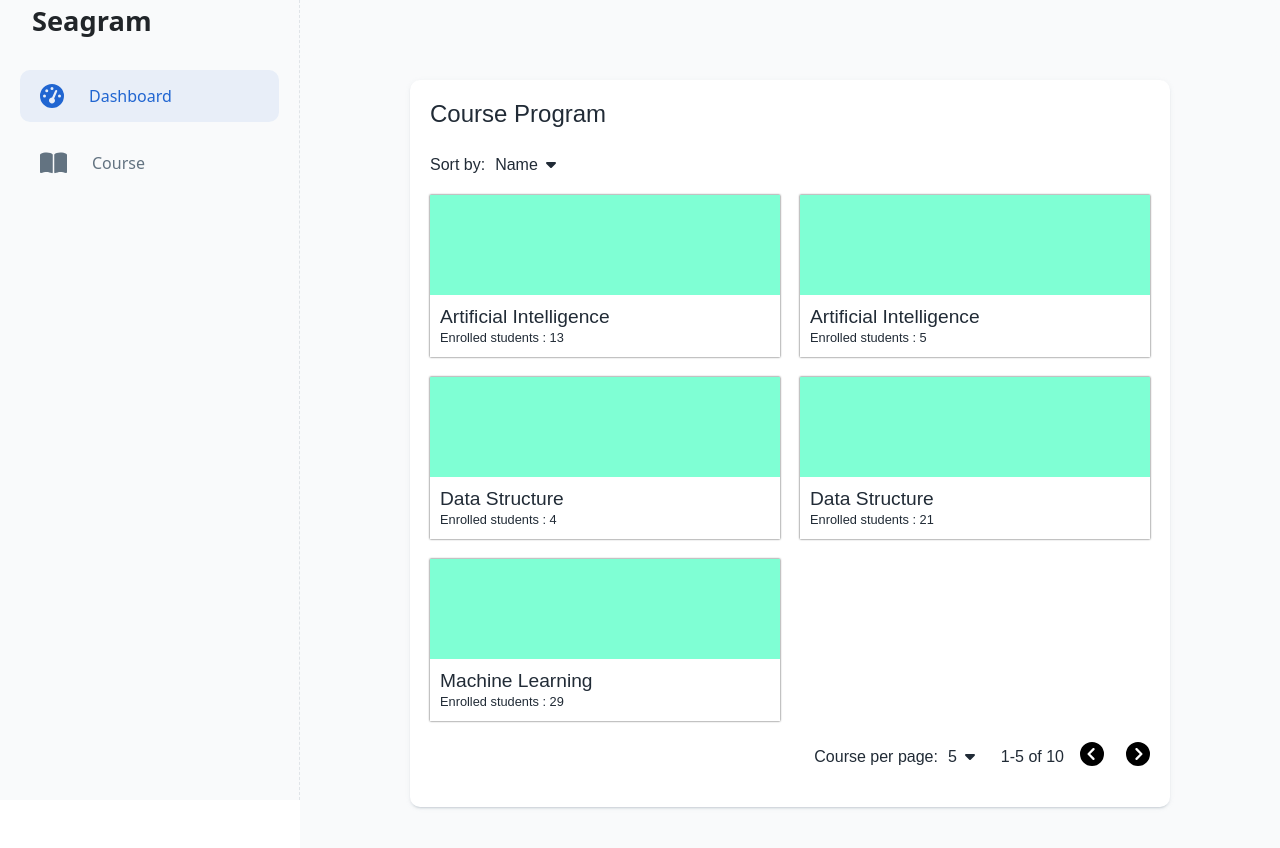
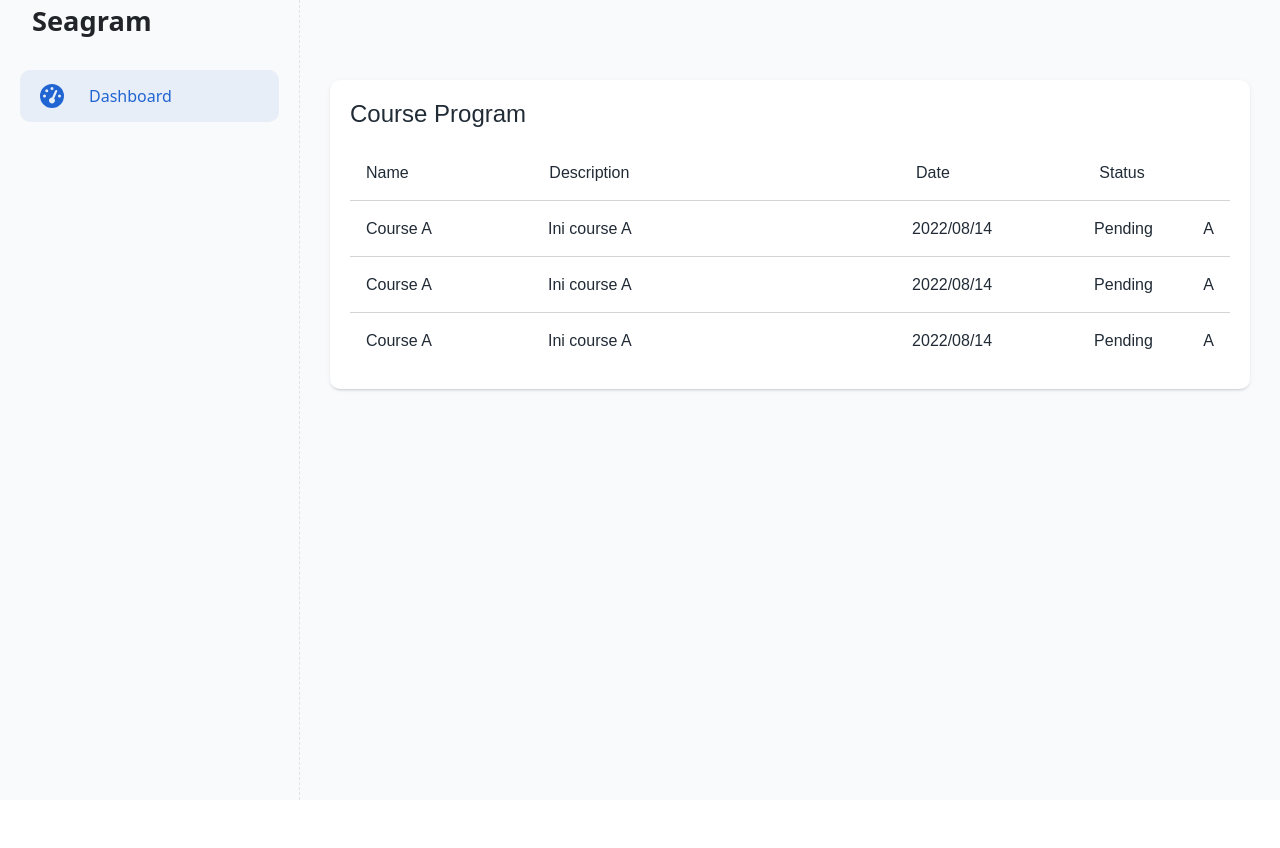
Before and after one commit to Rhtymn/seagram-app, a React (Create React App) app: page /instructor/dashboard in a window 1280 px wide. Shown: the top 848 px of the page. After the commit the page ends 800 px from the top, so only its background shows below. Built offline with nearby package versions, Linux system fonts and the light colour scheme.

Commit message:
Remove instructor course

```diff
--- a/src/App.js
+++ b/src/App.js
@@ -8,7 +8,6 @@ import StudentCourse from './layout/StudentCourse/StudentCourse';
 import QuizPage from './pages/QuizPage/QuizPage';
 import InstructorPage from './pages/InstructorPage/InstructorPage';
 import InstructorDashboard from "./layout/InstructorDashboard/InstructorDashboard";
-import InstructorCourse from './layout/InstructorCourse/InstructorCourse';
 
 // TODO
 
@@ -24,7 +23,6 @@ function App() {
       <Route path='quiz' element={<QuizPage/>}/>
       <Route path='instructor' element={<InstructorPage/>}>
         <Route path="dashboard" element={<InstructorDashboard/>}></Route>
-        <Route path="course" element={<InstructorCourse/>}></Route>
       </Route>
     </Routes>
   </Router>
--- a/src/layout/InstructorCourse/InstructorCourse.js
+++ /dev/null
@@ -1,49 +0,0 @@
-import React from 'react';
-import styles from './InstructorCourse.module.css';
-import ContentContainer from '../../UI/ContentContainer/ContentContainer';
-
-const InstructorCourse = () => {
-    const Content = <ContentContainer>
-        <div className={`${styles.courseProgram_container}`}>
-            <h1>Course Program</h1>
-            <ul className={`${styles.courseProgram_table}`}>
-                <li className={`${styles.header}`}>
-                    <div className={`${styles.column}`}>Name</div>
-                    <div className={`${styles.column}`}>Description</div>
-                    <div className={`${styles.column}`}>Date</div>
-                    <div className={`${styles.column}`}>Status</div>
-                    <div className={`${styles.column}`}></div>
-                </li>
-                <li className={`${styles.body}`}>
-                    <div className={`${styles.column}`}>Course A</div>
-                    <div className={`${styles.column}`}>Ini course A</div>
-                    <div className={`${styles.column}`}>2022/08/14</div>
-                    <div className={`${styles.column}`}>Pending</div>
-                    <div className={`${styles.column}`}>A</div>
-                </li>
-                <li className={`${styles.body}`}>
-                    <div className={`${styles.column}`}>Course A</div>
-                    <div className={`${styles.column}`}>Ini course A</div>
-                    <div className={`${styles.column}`}>2022/08/14</div>
-                    <div className={`${styles.column}`}>Pending</div>
-                    <div className={`${styles.column}`}>A</div>
-                </li>
-                <li className={`${styles.body}`}>
-                    <div className={`${styles.column}`}>Course A</div>
-                    <div className={`${styles.column}`}>Ini course A</div>
-                    <div className={`${styles.column}`}>2022/08/14</div>
-                    <div className={`${styles.column}`}>Pending</div>
-                    <div className={`${styles.column}`}>A</div>
-                </li>
-            </ul>
-        </div>
-    </ContentContainer>
-
-    return (
-        <>
-            {Content}
-        </>
-    )
-}
-
-export default InstructorCourse
--- a/src/layout/InstructorCourse/InstructorCourse.module.css
+++ /dev/null
@@ -1,82 +0,0 @@
-:root{
-    --font_colour:rgb(33, 43, 54);
-}
-
-.courseProgram_container {
-    position: relative;
-    font-family: "Public Sans", sans-serif;
-    color: var(--font_colour);
-    margin: auto;
-    width: 100%;
-    padding: 20px;
-    background-color: #fff;
-    border-radius: 10px;
-    box-shadow: rgb(145 158 171 / 20%) 0px 3px 1px -2px, rgb(145 158 171 / 14%) 0px 2px 2px 0px, rgb(145 158 171 / 12%) 0px 1px 5px 0px;
-}
-
-.courseProgram_container h1 {
-    font-size: 1.5rem;
-    margin-bottom: 1rem;
-}
-
-.courseProgram_table {
-    list-style: none;
-    padding: 0;
-    margin: 0;
-    width: 100%;
-    display: grid;
-    grid-template-columns: 100%;
-    overflow: scroll;
-}
-
-.courseProgram_table .header {
-}
-
-.courseProgram_table .body {
-    box-shadow: 0px -1px 0px 0px rgba(17, 17, 26, 0.18);
-}
-
-.courseProgram_table .body:hover {
-    background-color: rgb(249, 250, 251);
-}
-
-.courseProgram_table li {
-    color: rgb(33, 43, 54);
-    display: grid;
-    width: 200%;
-    grid-template-columns: 1fr 2fr 1fr 0.6fr 0.2fr;
-}
-
-.courseProgram_table li .column {
-    display: flex;
-    align-items: center;
-    justify-content: start;
-    padding: 1rem 1rem;
-}
-
-@media (min-width:768px) {
-    .courseProgram_container {
-        width: 500px;
-    }
-    .courseProgram_table li {
-        width: 150%;
-    }
-}
-
-@media (min-width:976px) {
-    .courseProgram_container {
-        width: 920px;
-    }
-    .courseProgram_table {
-        overflow: unset;
-    }
-    .courseProgram_table li {
-        width: 100%;
-    }
-}
-
-@media (min-width:1400px) {
-    .courseProgram_container {
-        width: 1130px;
-    }
-}
--- a/src/layout/InstructorDashboard/InstructorDashboard.js
+++ b/src/layout/InstructorDashboard/InstructorDashboard.js
@@ -1,57 +1,42 @@
 import React from 'react';
+import styles from './InstructorDashboard.module.css';
 import ContentContainer from '../../UI/ContentContainer/ContentContainer';
-import CourseListContainer from '../../UI/CourseListContainer/CourseListContainer';
-import styles from './InstructorDashboard.module.css';
-import {useDispatch, useSelector} from 'react-redux'
-import CourseContainer from '../../UI/CourseContainer/CourseContainer';
-import { courseProgramActions } from '../../store/courseProgram-slice';
-import {sortCourse} from "../../Helper"
-import SelectContainer from '../../UI/SelectContainer/SelectContainer';
-import Options from '../../UI/Options/Options';
-import OptionItem from '../../UI/Options/OptionItem';
-import useSort from '../../hooks/useSort';
-import usePagination from "../../hooks/usePagination";
-
-const CourseProgram = (props) => {
-  return <CourseContainer {...props} courseType="courseProgram">
-  </CourseContainer>
-}
 
 const InstructorDashboard = () => {
-  const courseProgram = useSelector((state)=>state.course.courseProgram);
-  const {selectedSortBy, isShowSortOption, selectSortClickHandler, optionSortClickHandler} = useSort("courseProgram", courseProgramActions);
-  const pagination = usePagination("courseProgram", courseProgramActions, courseProgram)
-  const sortedCourseProgram = sortCourse(courseProgram,selectedSortBy);
-
-  const start = pagination.activePage*pagination.selectedRowNumber - pagination.selectedRowNumber;
-  const end = pagination.activePage*pagination.selectedRowNumber;
-  const courseProgramList = sortedCourseProgram.slice(start,end).map((course) => <CourseProgram key={course.id} {...course}/>)
-
-  const ctx = {
-    nextPageHandler: pagination.nextPageHandler,
-    prevPageHandler: pagination.prevPageHandler,
-    start,
-    end,
-    totalCourse: pagination.totalCourse
-  };
-
     const Content = <ContentContainer>
-    <CourseListContainer listName="Course Program" {...ctx}>
-      <SelectContainer label="Sort by:" selected={selectedSortBy} onSelectClick={selectSortClickHandler}>
-        <Options active={isShowSortOption}>
-          <OptionItem onOptionClick={optionSortClickHandler}>Name</OptionItem>
-          <OptionItem onOptionClick={optionSortClickHandler}>Enrolled</OptionItem>
-        </Options>
-      </SelectContainer>
-      {courseProgramList}
-      <SelectContainer label={"Course per page:"} selected={pagination.selectedRowNumber} onSelectClick={pagination.selectRowClickHandler}>
-          <Options active={pagination.isShowRowOption}>
-            <OptionItem onOptionClick={pagination.optionRowClickHandler}>5</OptionItem>
-            <OptionItem onOptionClick={pagination.optionRowClickHandler}>10</OptionItem>
-            <OptionItem onOptionClick={pagination.optionRowClickHandler}>15</OptionItem>
-          </Options>
-      </SelectContainer>
-    </CourseListContainer>
+        <div className={`${styles.courseProgram_container}`}>
+            <h1>Course Program</h1>
+            <ul className={`${styles.courseProgram_table}`}>
+                <li className={`${styles.header}`}>
+                    <div className={`${styles.column}`}>Name</div>
+                    <div className={`${styles.column}`}>Description</div>
+                    <div className={`${styles.column}`}>Date</div>
+                    <div className={`${styles.column}`}>Status</div>
+                    <div className={`${styles.column}`}></div>
+                </li>
+                <li className={`${styles.body}`}>
+                    <div className={`${styles.column}`}>Course A</div>
+                    <div className={`${styles.column}`}>Ini course A</div>
+                    <div className={`${styles.column}`}>2022/08/14</div>
+                    <div className={`${styles.column}`}>Pending</div>
+                    <div className={`${styles.column}`}>A</div>
+                </li>
+                <li className={`${styles.body}`}>
+                    <div className={`${styles.column}`}>Course A</div>
+                    <div className={`${styles.column}`}>Ini course A</div>
+                    <div className={`${styles.column}`}>2022/08/14</div>
+                    <div className={`${styles.column}`}>Pending</div>
+                    <div className={`${styles.column}`}>A</div>
+                </li>
+                <li className={`${styles.body}`}>
+                    <div className={`${styles.column}`}>Course A</div>
+                    <div className={`${styles.column}`}>Ini course A</div>
+                    <div className={`${styles.column}`}>2022/08/14</div>
+                    <div className={`${styles.column}`}>Pending</div>
+                    <div className={`${styles.column}`}>A</div>
+                </li>
+            </ul>
+        </div>
     </ContentContainer>
 
     return (
--- a/src/layout/InstructorDashboard/InstructorDashboard.module.css
+++ b/src/layout/InstructorDashboard/InstructorDashboard.module.css
@@ -0,0 +1,82 @@
+:root{
+    --font_colour:rgb(33, 43, 54);
+}
+
+.courseProgram_container {
+    position: relative;
+    font-family: "Public Sans", sans-serif;
+    color: var(--font_colour);
+    margin: auto;
+    width: 100%;
+    padding: 20px;
+    background-color: #fff;
+    border-radius: 10px;
+    box-shadow: rgb(145 158 171 / 20%) 0px 3px 1px -2px, rgb(145 158 171 / 14%) 0px 2px 2px 0px, rgb(145 158 171 / 12%) 0px 1px 5px 0px;
+}
+
+.courseProgram_container h1 {
+    font-size: 1.5rem;
+    margin-bottom: 1rem;
+}
+
+.courseProgram_table {
+    list-style: none;
+    padding: 0;
+    margin: 0;
+    width: 100%;
+    display: grid;
+    grid-template-columns: 100%;
+    overflow: scroll;
+}
+
+.courseProgram_table .header {
+}
+
+.courseProgram_table .body {
+    box-shadow: 0px -1px 0px 0px rgba(17, 17, 26, 0.18);
+}
+
+.courseProgram_table .body:hover {
+    background-color: rgb(249, 250, 251);
+}
+
+.courseProgram_table li {
+    color: rgb(33, 43, 54);
+    display: grid;
+    width: 200%;
+    grid-template-columns: 1fr 2fr 1fr 0.6fr 0.2fr;
+}
+
+.courseProgram_table li .column {
+    display: flex;
+    align-items: center;
+    justify-content: start;
+    padding: 1rem 1rem;
+}
+
+@media (min-width:768px) {
+    .courseProgram_container {
+        width: 500px;
+    }
+    .courseProgram_table li {
+        width: 150%;
+    }
+}
+
+@media (min-width:976px) {
+    .courseProgram_container {
+        width: 920px;
+    }
+    .courseProgram_table {
+        overflow: unset;
+    }
+    .courseProgram_table li {
+        width: 100%;
+    }
+}
+
+@media (min-width:1400px) {
+    .courseProgram_container {
+        width: 1130px;
+    }
+}
--- a/src/pages/InstructorPage/InstructorPage.js
+++ b/src/pages/InstructorPage/InstructorPage.js
@@ -30,10 +30,6 @@ const InstructorPage = () => {
                         onClickSidebarItem={sideNavClickHandler}>
                             <i class="fa-solid fa-gauge-high"></i>
                     </SidebarItem>
-                    <SidebarItem label="Course" to="/instructor/course" active={activeSideNav === 'course' && true}
-                        onClickSidebarItem={sideNavClickHandler}>
-                            <i class="fa-solid fa-book-open"></i>
-                    </SidebarItem>
                 </Sidebar>
                 <Outlet/>
             </div>
```
Lines whose indentation alone changed are shown as unchanged.
